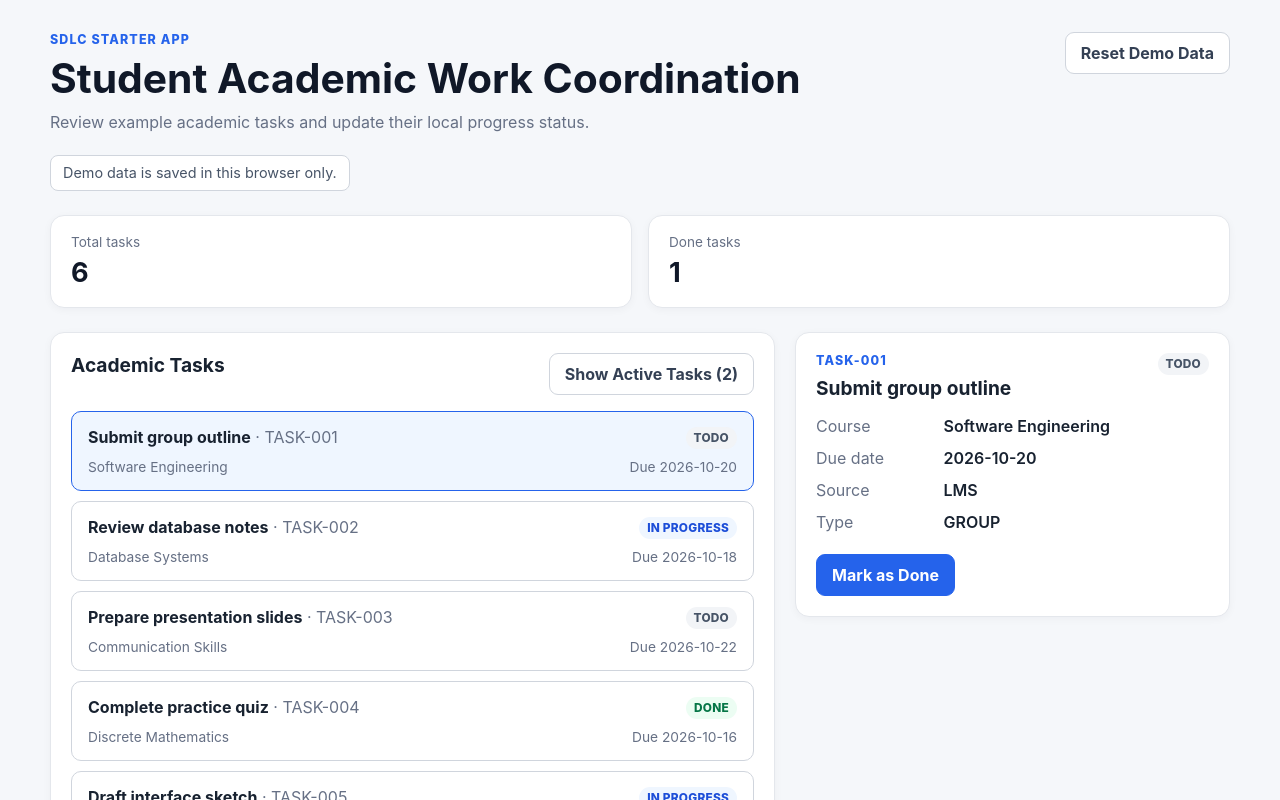
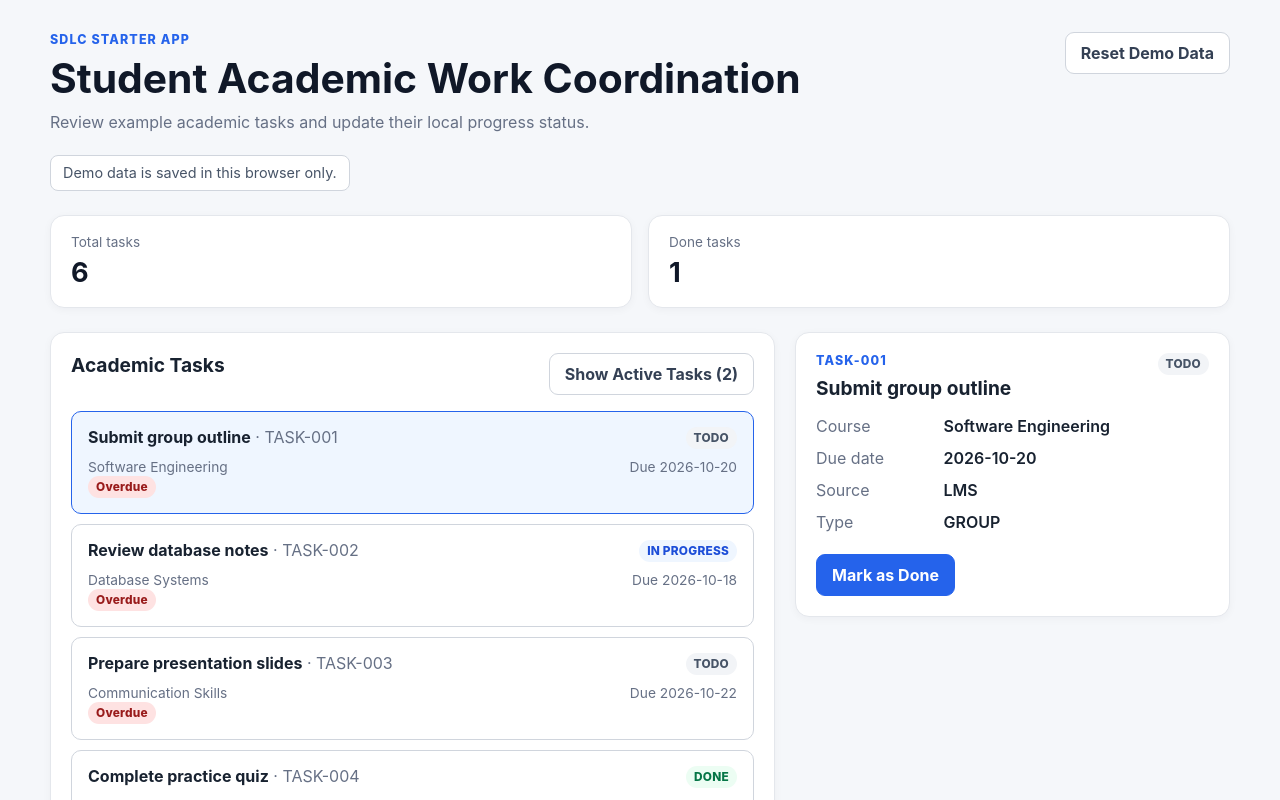
Before and after one commit to ysiin/case-c-academic, a React (Vite) app: page / in a window 1280 px wide. Shown: the top 800 px of the page. Built offline with nearby package versions, Linux system fonts and the light colour scheme.

Commit message:
feat: show overdue badge on task cards (ST-07)

```diff
--- /dev/null
+++ b/src/components/OverdueBadge.jsx
@@ -0,0 +1,6 @@
+import { isOverdue } from '../utils/overdue.js';
+
+export default function OverdueBadge({ task }) {
+  if (!isOverdue(task)) return null;
+  return <span className="status-badge danger overdue-badge">Overdue</span>;
+}
--- a/src/components/TaskCard.jsx
+++ b/src/components/TaskCard.jsx
@@ -1,6 +1,7 @@
 import StatusBadge from './StatusBadge.jsx';
 import DeadlineChangedBadge from './DeadlineChangedBadge.jsx';
 import { hasDeadlineChanged } from '../utils/taskUtils.js';
+import OverdueBadge from './OverdueBadge.jsx';
 
 export default function TaskCard({ task, isSelected, onSelect }) {
   return (
@@ -25,7 +26,10 @@ export default function TaskCard({ task, isSelected, onSelect }) {
           )}
         </span>
       </span>
+
       <DeadlineChangedBadge task={task} />
+
+      <OverdueBadge task={task} />
     </button>
   );
 }
--- a/src/styles.css
+++ b/src/styles.css
@@ -377,6 +377,11 @@ h3 {
   margin-top: 24px;
 }
 
+.status-badge.danger {
+  background: #fee2e2;
+  color: #991b1b;
+}
+
 @media (max-width: 760px) {
   .app-shell {
     width: min(100% - 24px, 680px);
```
